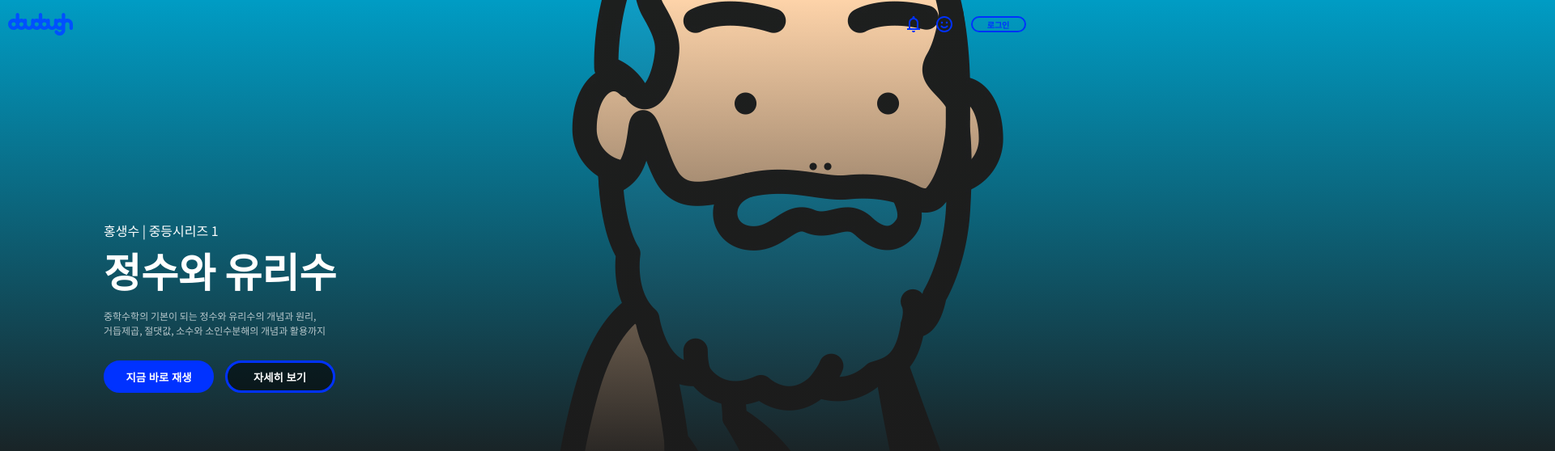
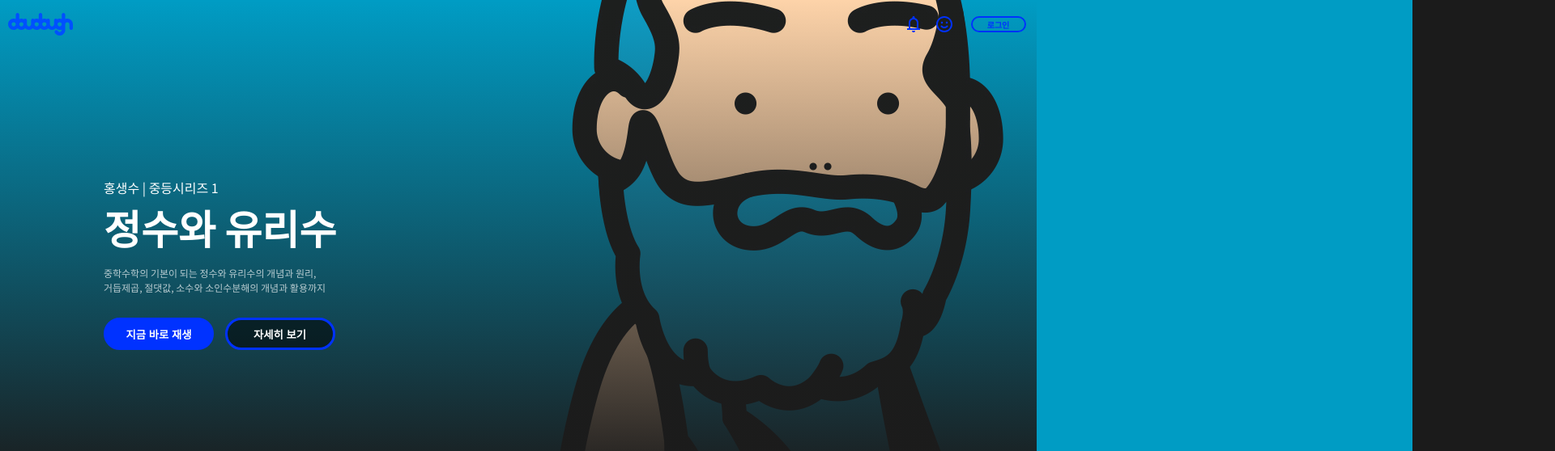
Before and after one commit to gitbycarl/test, a plain HTML site: page index.html in a window 1280 px wide. Shown: the top 558 px of the page at 81% size, 1920 px wide, since content can reach past the window. Drawn offline with Linux system fonts and the light colour scheme.

Commit message:
Add files via upload

```diff
--- a/style.css
+++ b/style.css
@@ -43,7 +43,7 @@
 
 .div1{
     display: grid;
-    height: 213px;
+    height: 20vh;
 }
 
 a{
@@ -114,7 +114,7 @@ input{
 .div3{
     display: grid;
     width: 100%;
-    padding-top: 115px;
+    padding-top: 10%;
     /* height: 115px; */
 }
 .bottom_title{
@@ -130,7 +130,7 @@ input{
     margin-top: 0;
     margin-right: 20px;
     margin-bottom: 20px;
-    width: 345px;
+    width: 30vw;
     border-radius: 4px;
 }
 
@@ -144,7 +144,7 @@ body {
     margin: 0px;
 
     background-image: url('image/1920x600_01.jpg'); /* 배경 이미지 경로 */
-    background-size: auto 600px; /* 이미지가 전체 페이지를 커버하도록 조절 */
+    background-size: 100% auto; /* 이미지가 전체 페이지를 커버하도록 조절 */
     background-position: absolute; /* 이미지 중심이 페이지 중심과 일치하도록 조절 */
     background-repeat: no-repeat; /* 이미지 반복 없음 */
     position: relative;
@@ -155,7 +155,7 @@ body::before{
     position: absolute;
     top: 0;
     left: 0;
-    width: 200%;
+    width: 100%;
     height: 601px;
     background: linear-gradient(
         to bottom,
@@ -168,7 +168,7 @@ body::before{
     position: absolute;
     top: 600px;
     left: 0;
-    width: 200%;
+    width: 100%;
     height: 601px;
     background: linear-gradient(
         to bottom,
@@ -194,4 +194,17 @@ body::before{
 
     } */
     }
+
 }
+@media (max-width: 1920px) {
+    body {
+        background-size: auto 600px;
+
+        font-size: auto
+    /* }
+    body::before{
+        height : 100vh;
+
+    } */
+    }
+}
```
